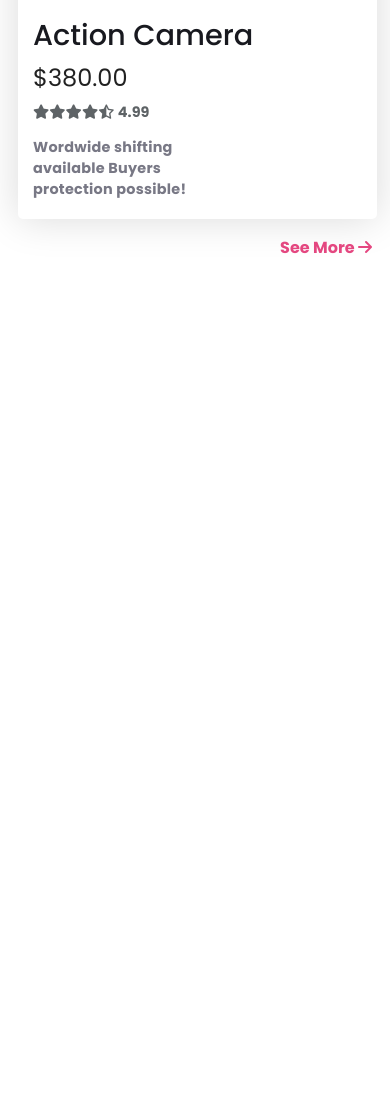
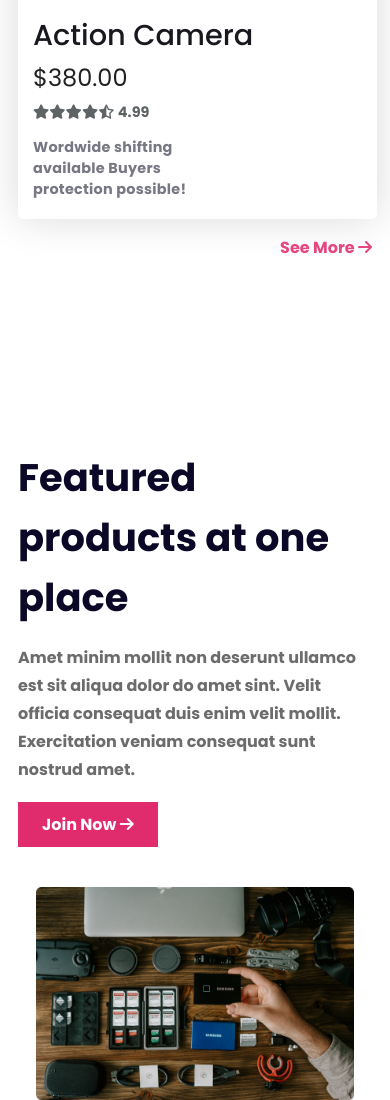
Before and after one commit to FahimFaysalNirjhar/Influencer-gears, a plain HTML site: page index.html in a window 390 px wide. Shown: the part 6213-7313 px from the top of the page. Before the commit the page ends 6473 px from the top, so only its background shows below. Drawn offline with Linux system fonts and the light colour scheme.

Commit message:
added feature section

```diff
--- a/index.html
+++ b/index.html
@@ -54,6 +54,7 @@
             <img class="banner-img" src="images/main-camera.png" alt="" class="banner-img">
         </div>
     </header>
+    <!-- main section -->
     <main>
         <!-- sponsor section -->
         <section class="sponsor">
@@ -146,6 +147,21 @@
             </div>
             <p class="collection-para">See More <i class="fa-solid fa-arrow-right"></i></p>
         </section>
+        <!-- feature section -->
+        <section class="feature">
+            <div class="feature-container">
+                <img src="images/gear.png" alt="" class="feature-img">
+                <div class="feature-content">
+                    <h3 class="feature-title">
+                        Featured products at one place
+                    </h3>
+                    <p class="feature-para">
+                        Amet minim mollit non deserunt ullamco est sit aliqua dolor do amet sint. Velit officia consequat duis enim velit mollit. Exercitation veniam consequat sunt nostrud amet.
+                    </p>
+                    <button class="feature-btn">Join Now <i class="fa-solid fa-arrow-right"></i></button>
+                </div>
+            </div>
+        </section>
     </main>
 </body>
 
--- a/style.css
+++ b/style.css
@@ -181,6 +181,57 @@ main {
     text-align: right;
 }
 
+/* feature related styles */
+.feature{
+    margin-top: 150px;
+    margin-bottom: 100px;
+}
+.feature-container {
+    display: flex;
+    gap: 90px;
+    justify-content: center;
+    align-items: center;
+}
+
+.feature-title {
+    color: #0A0826;
+    font-feature-settings: 'clig' off, 'liga' off;
+    font-size: 2.4rem;
+    font-weight: 700;
+    line-height: 60px;
+    margin-bottom: 0;
+}
+
+.feature-para {
+    color: #6C6C6C;
+    font-feature-settings: 'clig' off, 'liga' off;
+    font-size: 1rem;
+    font-weight: 700;
+    line-height: 28px;
+    max-width: 501px;
+    max-height: 88px;
+    flex-shrink: 0;
+    margin-top: 16px;
+    margin-bottom: 0;
+}
+
+.feature-btn {
+    border: 0;
+    padding: 10px 24px;
+    gap: 10px;
+    background: #E02C6D;
+    color: #FFF;
+    font-feature-settings: 'clig' off, 'liga' off;
+    font-size: 1rem;
+    font-weight: 700;
+    margin-top: 16px;
+}
+
+
+
+
+
+
 
 
 /* small related styles */
@@ -226,11 +277,33 @@ main {
     .collection-card-container {
         grid-template-columns: repeat(1, 1fr);
     }
+    .feature-img{
+        width: 90%;
+        object-fit: cover;
+    }
+    .feature-container{
+        flex-direction: column-reverse;
+    }
+    .feature-btn{
+        margin-top: 50px;
+    }
+    .feature-container{
+        gap: 40px;
+        justify-content: center;
+        align-items: center;
+    }
+    .feature-para{
+        margin-bottom: 20px;
+    }
 }
 
 
+
+
+
+
 /* medium */
-@media screen and (min-width:768px) and (max-width:1200px) {
+@media screen and (min-width:768.01px) and (max-width:1200px) {
     .collection-card-container {
         grid-template-columns: repeat(2, 1fr);
     }
@@ -267,4 +340,14 @@ main {
         align-items: center;
     } */
 
+    .feature-container{
+        flex-direction: column-reverse;
+        justify-content: center;
+        align-items: center;
+    }
+    .feature-img{
+        width: 90%;
+        object-fit: cover;
+    }
+
 }
```
